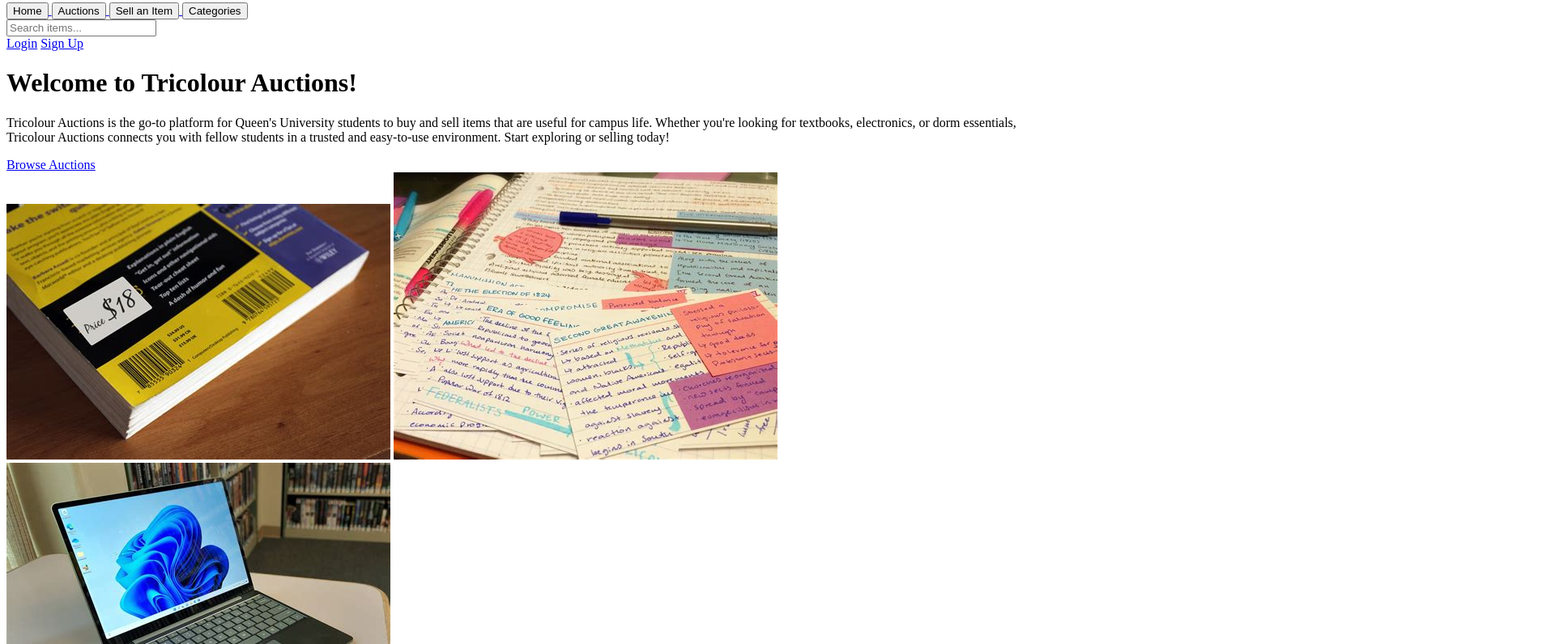
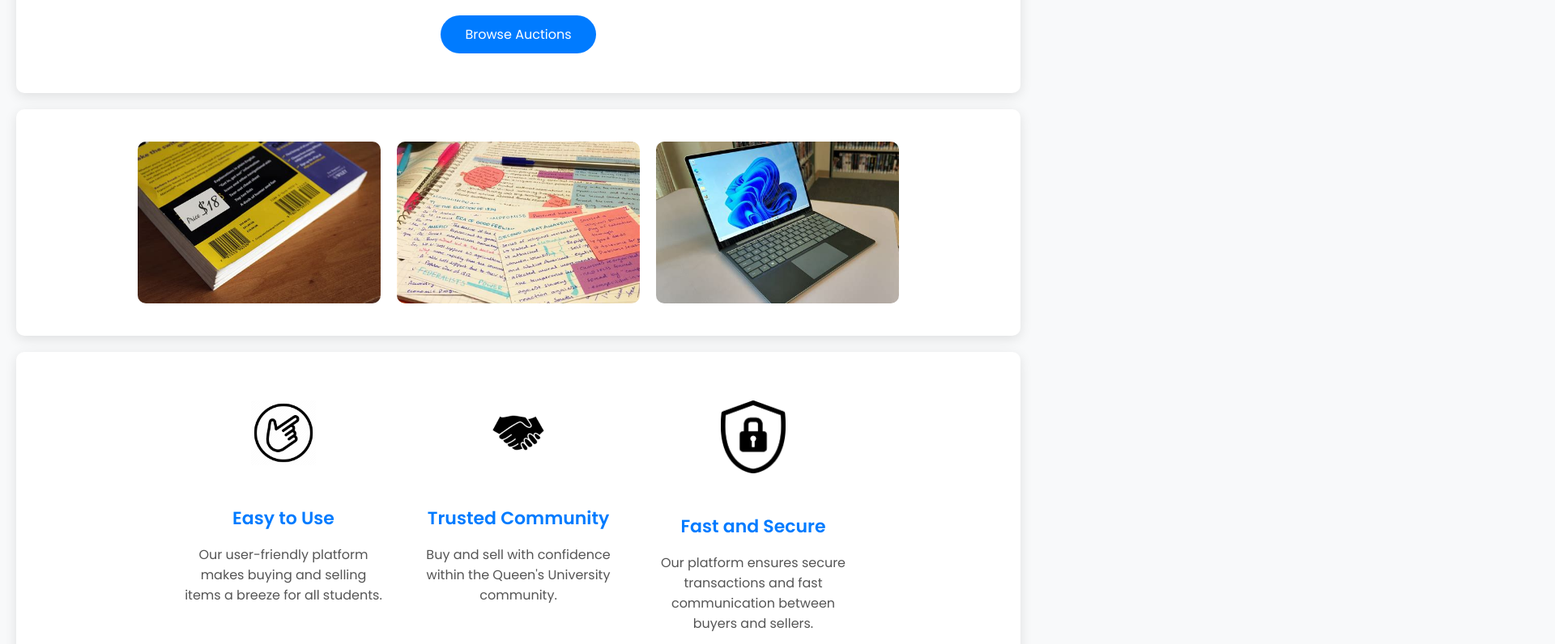
Before and after one commit to Feng080412/Tricolor-Auction, a plain HTML site: page frontend/index.html in a window 1280 px wide. Shown: the part 384-1180 px from the top of the page at 81% size, 1920 px wide, since content can reach past the window. Drawn offline with Linux system fonts and the light colour scheme; no server answers.

Commit message:
Update index.html

```diff
--- a/frontend/index.html
+++ b/frontend/index.html
@@ -5,7 +5,197 @@
     <meta name="viewport" content="width=device-width, initial-scale=1.0">
     <title>Tricolour Auctions</title>
     <style>
-        /* Your existing CSS styles */
+        /* Modern Font */
+        @import url('https://fonts.googleapis.com/css2?family=Poppins:wght@400;500;600&display=swap');
+
+        /* Global Styles */
+        body {
+            margin: 0;
+            font-family: 'Poppins', sans-serif;
+            background-color: #f8f9fa;
+            color: #333;
+        }
+
+        /* Header */
+        header {
+            display: flex;
+            align-items: center;
+            justify-content: space-between;
+            background-color: #ffffff;
+            padding: 15px 30px;
+            box-shadow: 0 2px 10px rgba(0, 0, 0, 0.1);
+        }
+
+        .logo img {
+            height: 60px;
+        }
+
+        .nav-buttons {
+            display: flex;
+            gap: 15px;
+        }
+
+        .nav-buttons button {
+            padding: 10px 20px;
+            border: none;
+            border-radius: 25px;
+            background-color: #007bff;
+            color: white;
+            font-size: 14px;
+            cursor: pointer;
+            transition: background-color 0.3s;
+        }
+
+        .nav-buttons button:hover {
+            background-color: #0056b3;
+        }
+
+        .search-bar input {
+            padding: 10px;
+            border: 1px solid #ddd;
+            border-radius: 25px;
+            width: 300px;
+            font-size: 14px;
+        }
+
+        .login-section .btn {
+            padding: 10px 20px;
+            border: none;
+            border-radius: 25px;
+            background-color: #28a745;
+            color: white;
+            font-size: 14px;
+            cursor: pointer;
+            transition: background-color 0.3s;
+        }
+
+        .login-section .btn:hover {
+            background-color: #218838;
+        }
+
+        /* Home Content */
+        .home-content {
+            text-align: center;
+            padding: 60px 20px;
+            background-color: #ffffff;
+            margin: 20px;
+            border-radius: 10px;
+            box-shadow: 0 4px 15px rgba(0, 0, 0, 0.1);
+        }
+
+        .home-content h1 {
+            font-size: 36px;
+            color: #007bff;
+            margin-bottom: 20px;
+        }
+
+        .home-content p {
+            font-size: 18px;
+            color: #555;
+            max-width: 800px;
+            margin: 0 auto 30px;
+        }
+
+        .home-content .btn {
+            padding: 12px 30px;
+            border: none;
+            border-radius: 25px;
+            background-color: #007bff;
+            color: white;
+            font-size: 16px;
+            cursor: pointer;
+            transition: background-color 0.3s;
+            text-decoration: none;
+        }
+
+        .home-content .btn:hover {
+            background-color: #0056b3;
+        }
+
+        /* Image Gallery */
+        .image-gallery {
+            display: flex;
+            justify-content: center;
+            gap: 20px;
+            padding: 40px 20px;
+            background-color: #ffffff;
+            margin: 20px;
+            border-radius: 10px;
+            box-shadow: 0 4px 15px rgba(0, 0, 0, 0.1);
+        }
+
+        .image-gallery img {
+            width: 300px;
+            height: 200px;
+            object-fit: cover;
+            border-radius: 10px;
+            transition: transform 0.3s ease-in-out;
+        }
+
+        .image-gallery img:hover {
+            transform: scale(1.05);
+        }
+
+        /* Features Section */
+        .features {
+            display: flex;
+            justify-content: center;
+            gap: 40px;
+            padding: 60px 20px;
+            background-color: #ffffff;
+            margin: 20px;
+            border-radius: 10px;
+            box-shadow: 0 4px 15px rgba(0, 0, 0, 0.1);
+        }
+
+        .feature {
+            text-align: center;
+            max-width: 250px;
+        }
+
+        .feature img {
+            width: 80px;
+            margin-bottom: 20px;
+        }
+
+        .feature h3 {
+            font-size: 22px;
+            color: #007bff;
+            margin-bottom: 10px;
+        }
+
+        .feature p {
+            font-size: 16px;
+            color: #555;
+        }
+
+        /* Responsive Design */
+        @media (max-width: 768px) {
+            header {
+                flex-direction: column;
+                align-items: flex-start;
+                padding: 15px;
+            }
+
+            .nav-buttons, .search-bar, .login-section {
+                width: 100%;
+                margin-top: 10px;
+            }
+
+            .search-bar input {
+                width: 100%;
+            }
+
+            .image-gallery {
+                flex-direction: column;
+                align-items: center;
+            }
+
+            .features {
+                flex-direction: column;
+                align-items: center;
+            }
+        }
     </style>
 </head>
 <body>
```
